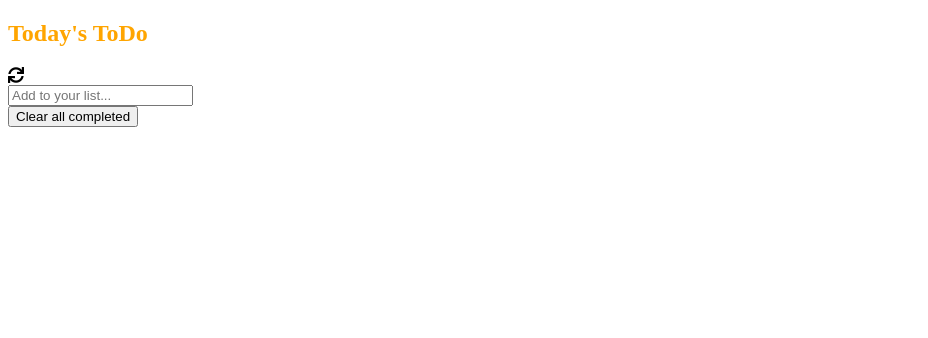
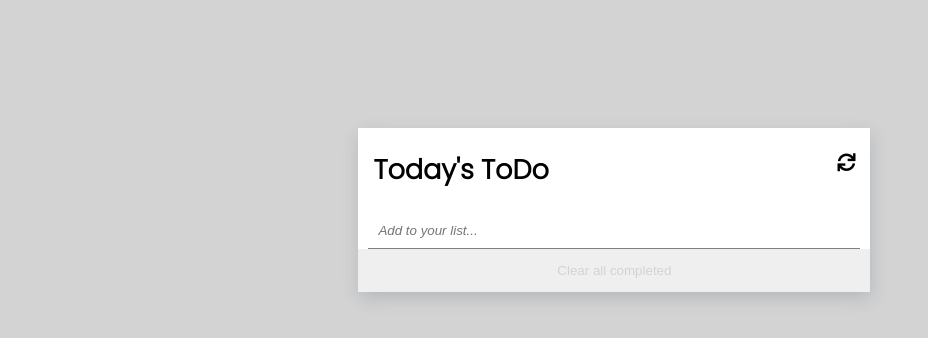
Before and after one commit to ginabeki/to-do-list, a website built with webpack: page src/index.html in a window 1280 px wide. Shown: the whole page, without its empty margins (0-928 px from the left). Built offline with nearby package versions, Linux system fonts and the light colour scheme.

Commit message:
Style the page

```diff
--- a/src/style.css
+++ b/src/style.css
@@ -1,3 +1,93 @@
-h1 {
-    color: orange;
+@import url('https://fonts.googleapis.com/css2?family=Poppins:wght@300&display=swap');
+
+body {
+  margin: 0;
+  padding: 0;
+  box-sizing: border-box;
+  background-color: lightgrey;
 }
+
+section {
+  box-shadow: 1px 6px 17px -1px rgba(34, 60, 80, 0.19);
+  width: 40vw;
+  font-family: Poppins, serif;
+  font-size: 18px;
+  background-color: #fff;
+  margin-left: 28%;
+  margin-top: 10%;
+}
+
+.todos-Container {
+  display: flex;
+  flex-direction: column;
+}
+
+.todoContainer {
+  margin: 10px 15px;
+  padding: 30px 10px;
+  border-bottom: 1px solid lightgrey;
+}
+
+i {
+  float: right;
+}
+
+.header {
+  display: flex;
+  justify-content: space-between;
+  margin: auto 15px;
+  font-weight: 500;
+}
+
+.header .fa-sync {
+  margin-top: 25px;
+}
+
+.header h1 {
+  font-weight: 600;
+}
+
+form {
+  display: flex;
+  flex-direction: column;
+}
+
+form input {
+  border: transparent;
+  border-bottom: 1px solid grey;
+  margin: auto 10px;
+  font-style: italic;
+  padding: 10px;
+}
+
+form button {
+  border: none;
+  padding: 14px;
+  color: lightgray;
+}
+
+form button:hover {
+  color: grey;
+  text-decoration: underline;
+  cursor: pointer;
+}
+
+.fa-trash-alt {
+  display: none;
+}
+
+.trash-active {
+  display: block;
+}
+
+.edited-disable {
+  display: none;
+}
+
+.checkedContainer {
+  background-color: rgb(250, 237, 220);
+}
+
+.checkToDo {
+  text-decoration: line-through;
+}
```
